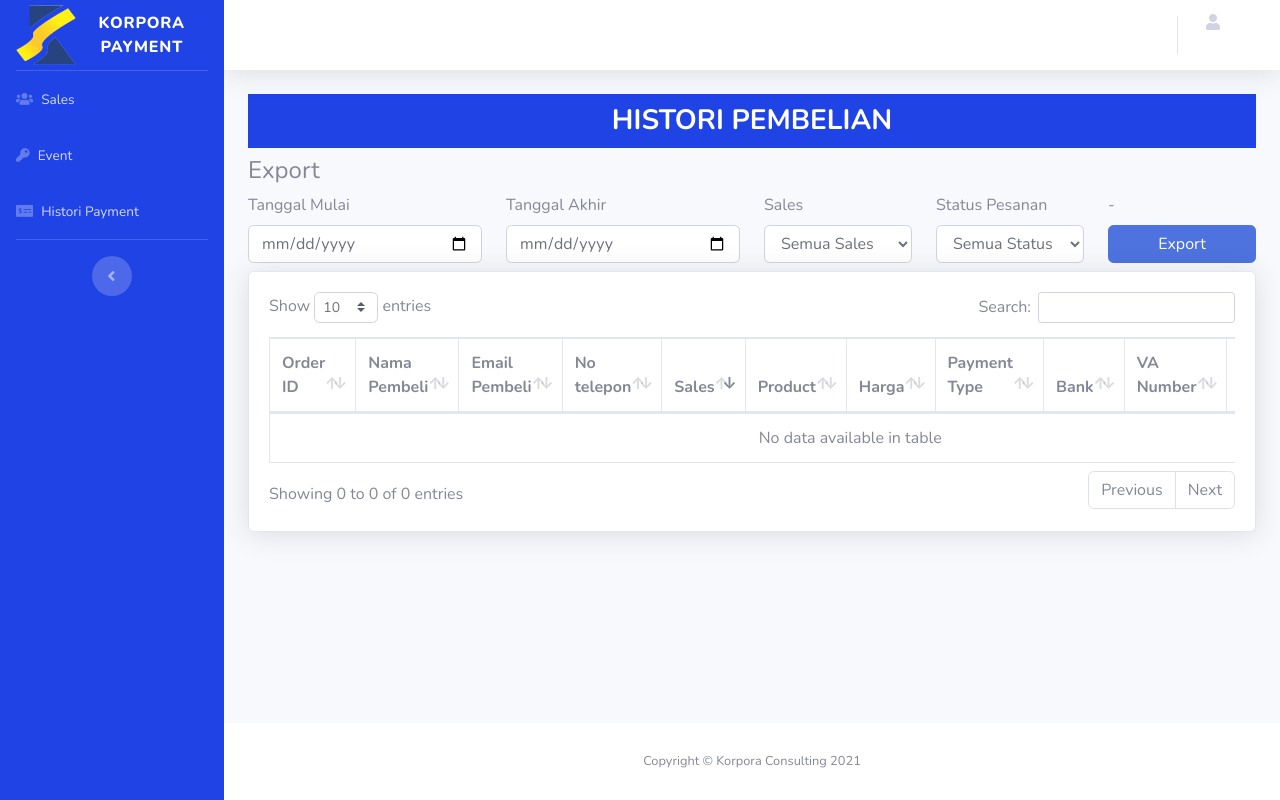
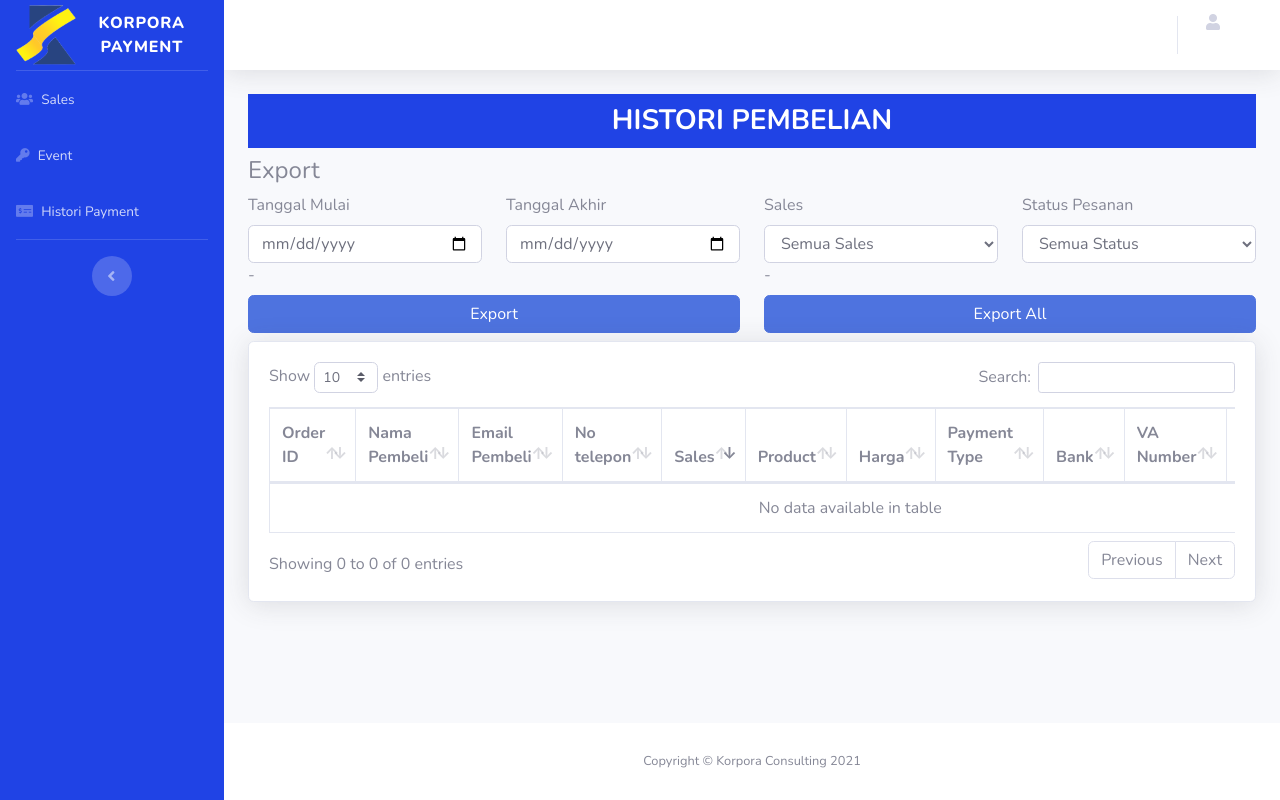
Before and after one commit to muchtaragung/payment, a CodeIgniter app: page /database/admin/histori in a window 1280 px wide. Run offline with CodeIgniter, Linux system fonts and the light colour scheme; data that the repository does not hold is empty; some libraries are stand-ins or nearby versions.

Commit message:
export all data histori

```diff
--- a/application/controllers/admin/Histori.php
+++ b/application/controllers/admin/Histori.php
@@ -43,6 +43,14 @@ class Histori extends CI_Controller
             $where['status_code'] = $status;
         }
         $histori = $this->histori->get_where($where)->result();
+
+        if ($this->input->post('export') == 'all') {
+            $histori = $this->histori->get_all()->result();
+        } else {
+            $histori = $this->histori->get_where($where)->result();
+        }
+
+
 
         $spreadsheet = new Spreadsheet;
 
--- a/application/views/admin/histori_penjualan/index.php
+++ b/application/views/admin/histori_penjualan/index.php
@@ -5,13 +5,13 @@
     <div class="row mb-2">
         <div class="col-3">
             <label for="">Tanggal Mulai</label>
-            <input type="date" name="date_start" id="" class="form-control" required>
+            <input type="date" name="date_start" id="" class="form-control">
         </div>
         <div class="col-3">
             <label for="">Tanggal Akhir</label>
-            <input type="date" name="date_end" id="" class="form-control" required>
+            <input type="date" name="date_end" id="" class="form-control">
         </div>
-        <div class="col-2">
+        <div class="col-3">
             <label for="">Sales</label>
             <select name="sales" id="" class="form-control">
                 <option value="">Semua Sales</option>
@@ -20,7 +20,7 @@
                 <?php endforeach; ?>
             </select>
         </div>
-        <div class="col-2">
+        <div class="col-3">
             <label for="">Status Pesanan</label>
             <select name="status" id="" class="form-control">
                 <option value="">Semua Status</option>
@@ -29,9 +29,13 @@
                 <option value="202">Failure</option>
             </select>
         </div>
-        <div class="col-2">
+        <div class="col-6">
             <label for="">-</label>
             <button type="submit" class="btn btn-primary w-100">Export</button>
+        </div>
+        <div class="col-6">
+            <label for="">-</label>
+            <button type="submit" name="export" value="all" class="btn btn-primary w-100">Export All</button>
         </div>
     </div>
 </form>
```
